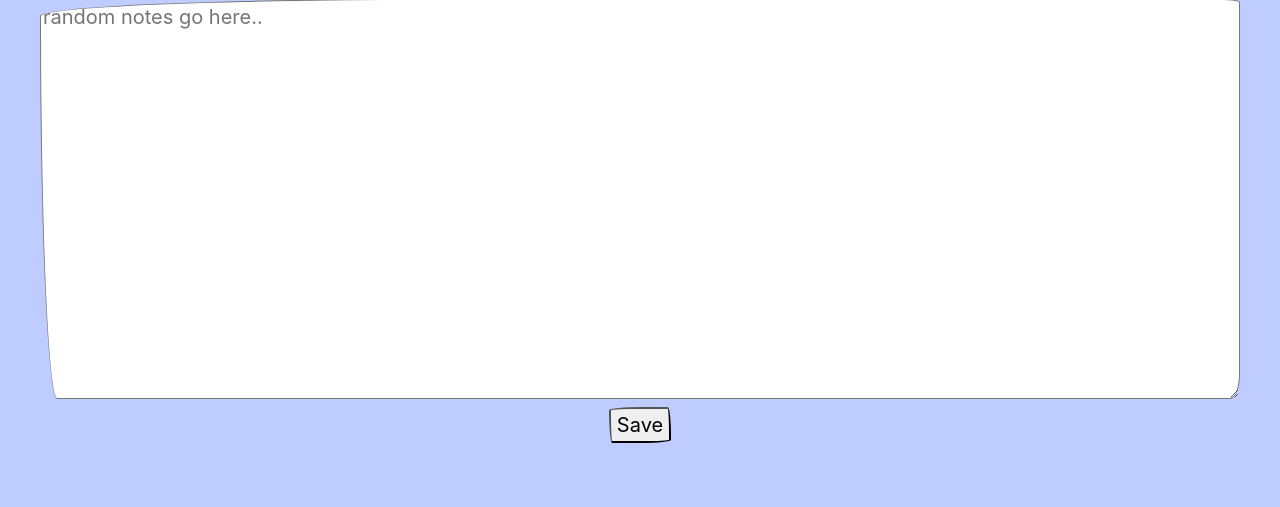
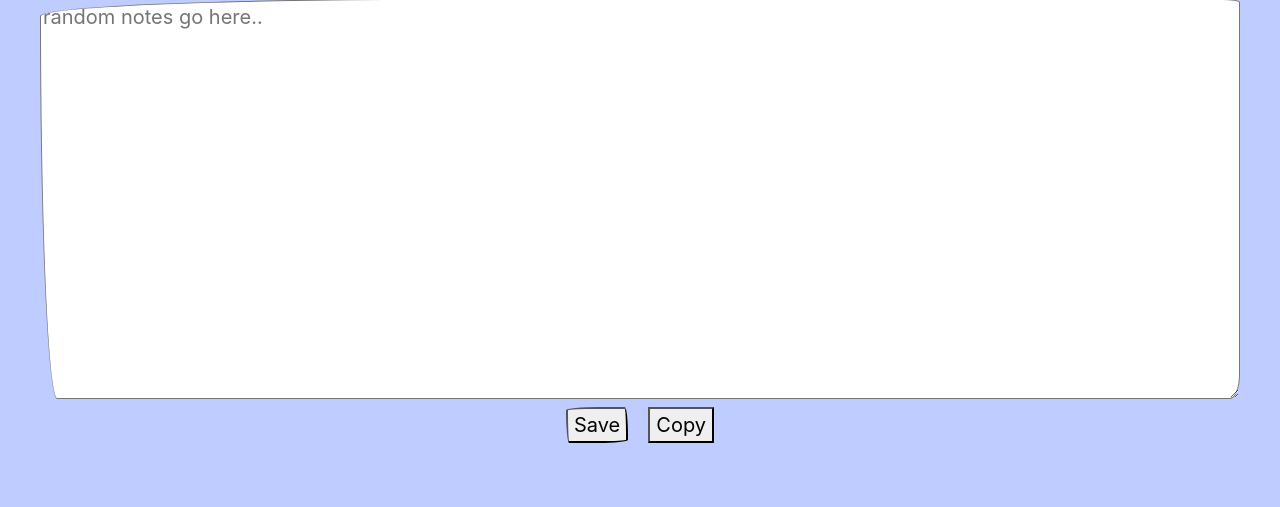
Before and after one commit to carlcorder/randomnotes, a Node server app: page / in a window 1280 px wide. Shown: the part 157-664 px from the top of the page. Run offline with Node 20, Linux system fonts and the light colour scheme; data that the repository does not hold is empty; some web fonts are replaced.

Commit message:
copy textarea button

```diff
--- a/public/randomnotes.css
+++ b/public/randomnotes.css
@@ -1,6 +1,6 @@
 body {
 	background-color: #BFCCFF;
-	font-size: 20px;
+	font-size: 1.25em;
 }
 
 textarea {
@@ -12,3 +12,7 @@ textarea {
 	text-align: center;
 	padding-top: 5em;
 }
+
+button {
+	margin-left: 1em;
+}
--- a/randomnotes.js
+++ b/randomnotes.js
@@ -14,7 +14,6 @@ app.use(express.static(path.join(__dirname, './public')));
 app.set('view engine', 'pug');
 
 app.get('/', (req, res) => {
-	console.log('request made')
 	getNote(res);
 });
 
@@ -38,7 +37,7 @@ client.connect().then(() => {
 
 let insertNote = (content) => {
     client.query(`INSERT INTO notes (content) VALUES ('${content}');`, (err, result) => {
-        err ? console.log(err) : console.log(result);
+        err ? console.error(err) : console.log(result);
     });
 }
 
@@ -46,7 +45,6 @@ let getNote = (res) => {
 	client.query(`SELECT content FROM notes ORDER BY id DESC LIMIT 1;`)
 		.then(result => {
 			let note = result.rows[0];
-			console.log(note);
 			note ? res.render('index', {note: note['content']}) : res.render('index');
 		})
 		.catch(err => console.error(err));
--- a/views/index.pug
+++ b/views/index.pug
@@ -10,3 +10,10 @@ head
   textarea#randomnotes(name='content' form='randomnotes-form' placeholder='random notes go here..')=note
   form#randomnotes-form(action='/' method='post')
     input(type='submit' value='Save')
+    button#copy-btn(onclick='copy()') Copy
+script(type='text/javascript').
+  let copy = () => {
+  let content = document.getElementById('randomnotes');
+  content.select();
+  document.execCommand("copy");
+  }
```
